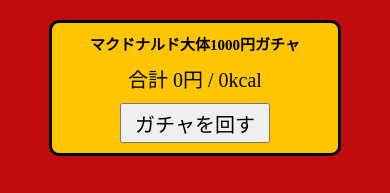
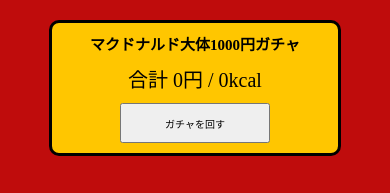
Before and after one commit to ymym98/mcd-gacha, a Vue app: page / in a window 390 px wide. Shown: the top 193 px of the page. Built offline with nearby package versions, Linux system fonts and the light colour scheme.

Commit message:
文字サイズを変更

```diff
--- a/src/views/Gacha.vue
+++ b/src/views/Gacha.vue
@@ -111,7 +111,7 @@
     font-size: 15px;
   }
   .msg {
-    font-size: 5px;
+    font-size: 10px;
     color: gray;
   }
   .container {
@@ -129,5 +129,11 @@
   h1 {
     font-size: 15px;
   }
+  button {
+    width: 150px;
+    height: 40px;
+    margin: 10px;
+    font-size: 10px;
+  }
 }
 </style>
```
